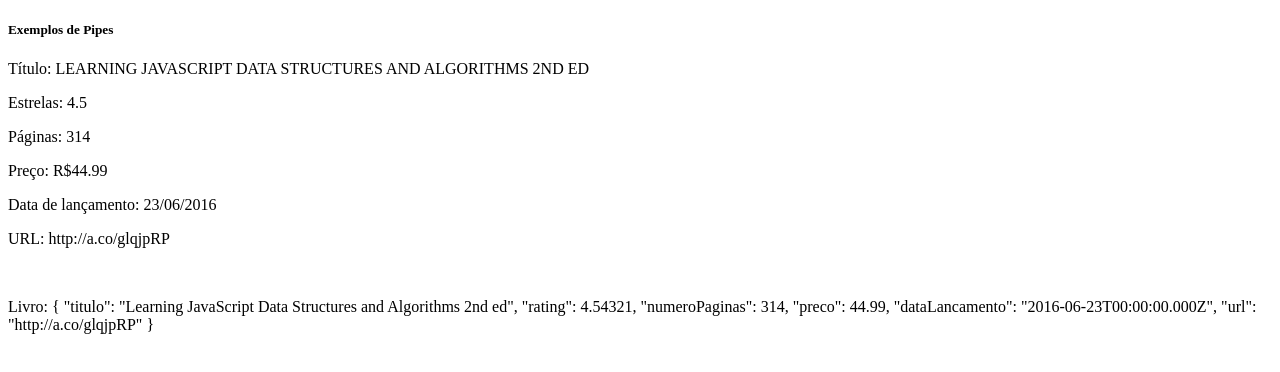
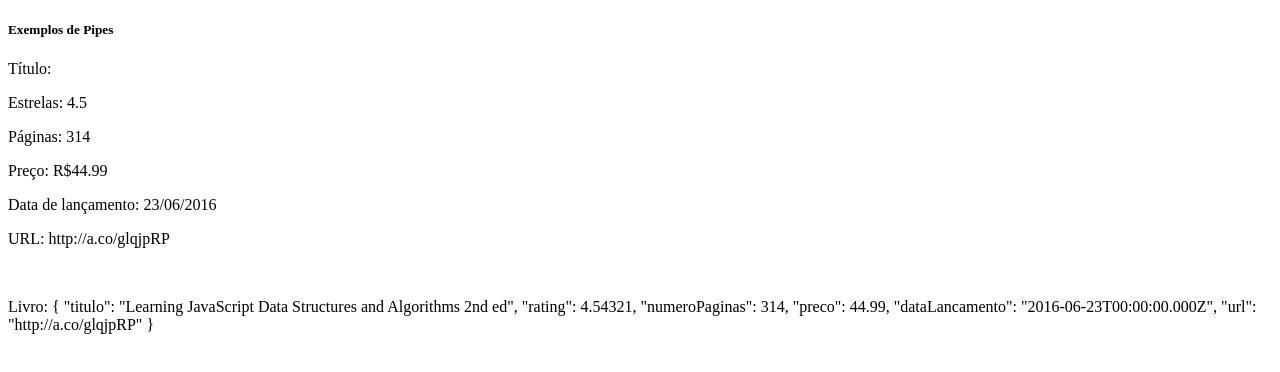
Before and after one commit to iarlenaquiles/pipes-angular4, an Angular app: page / in a window 1280 px wide. Shown: the top 372 px of the page. Built offline with nearby package versions, Linux system fonts and the light colour scheme.

Commit message:
Chamando o pipe no componente

```diff
--- a/src/app/exemplos-pipes/exemplos-pipes.component.html
+++ b/src/app/exemplos-pipes/exemplos-pipes.component.html
@@ -1,6 +1,6 @@
 <h5>Exemplos de Pipes</h5>
 
-<p>Título: {{ livro.titulo | uppercase }}</p>
+<p>Título: {{ livro.titulo | uppercase |camelCase }}</p>
 <p>Estrelas: {{ livro.rating | number:'1.1-1' }} </p>
 <p>Páginas: {{ livro.numeroPaginas | number }} </p>
 <p>Preço: {{ livro.preco | currency:'BRL':true }} </p>
```
